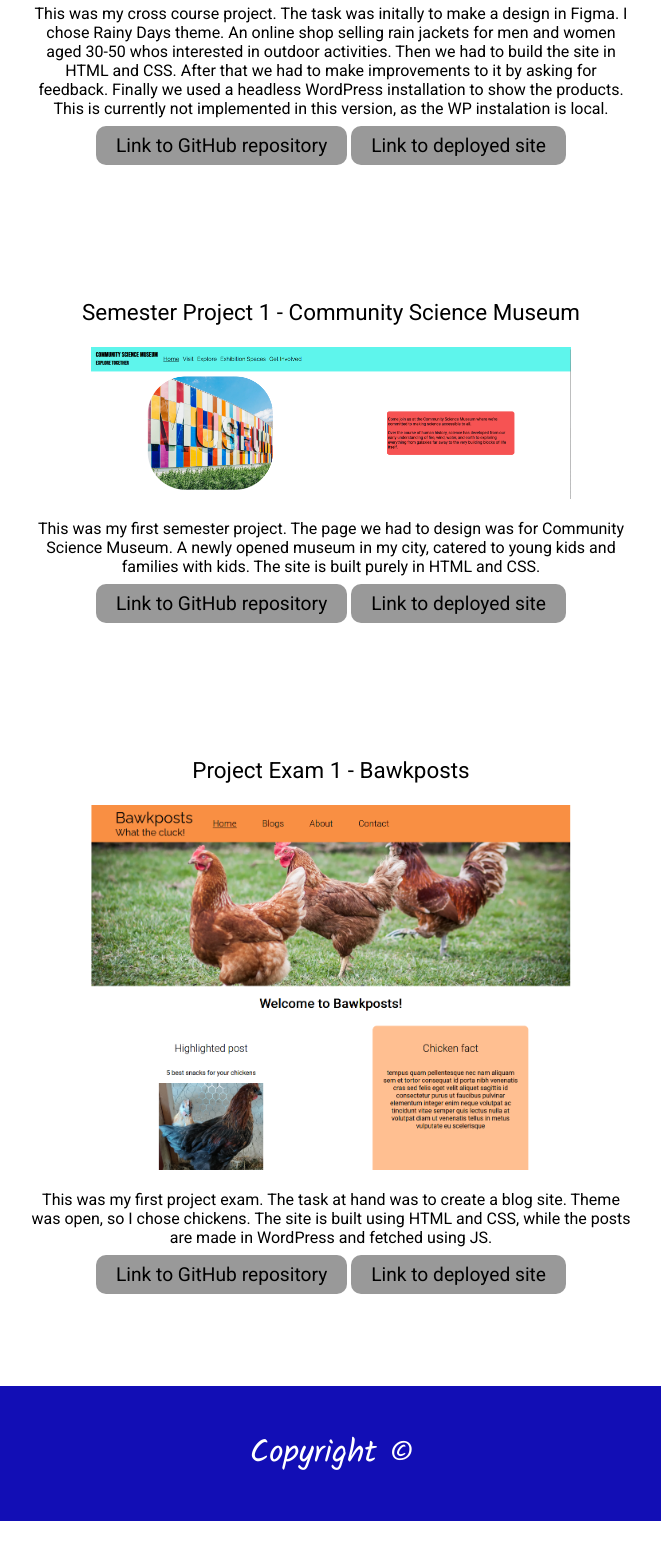
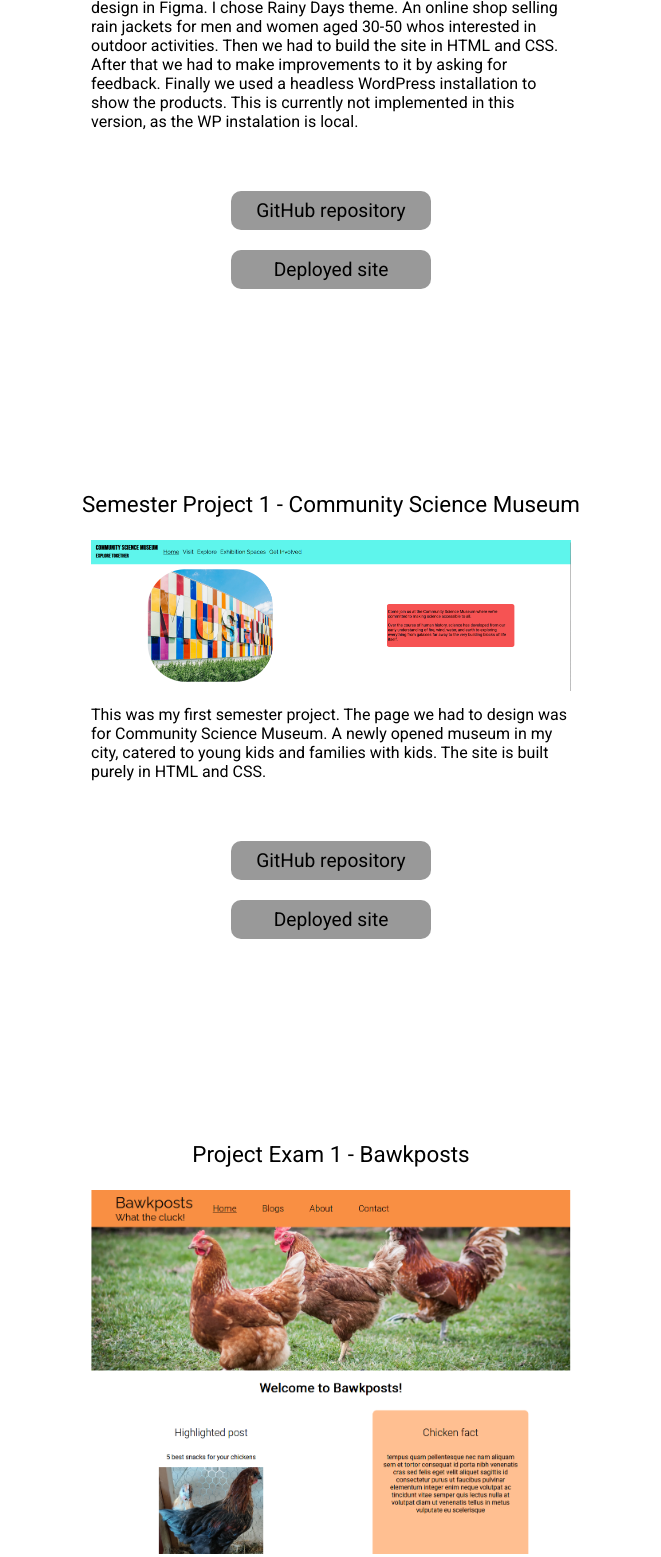
Before and after one commit to sansol0103/Portfolio, a plain HTML site: page index.html in a window 1280 px wide. Shown: the part 1108-2665 px from the top of the page, without its empty margins (309-970 px from the left). Before the commit the page ends 2629 px from the top, so only its background shows below. Drawn offline with Linux system fonts and the light colour scheme.

Commit message:
Minor bug fixes, removed JS

```diff
--- a/css/styles.css
+++ b/css/styles.css
@@ -91,8 +91,21 @@ section {
     width: 80%;
 }
 
+.buttons {
+    display: flex;
+    flex-direction: column;
+    max-width: 220px;
+}
+
+.portfolio p {
+    text-align: left;
+    width: 80%;
+    margin: 10px auto;
+}
+
 .portfolio a {
     text-decoration: none;
+    margin: 10px;
     padding: 8px 20px;
     color: black;
     background-color: #999999;
@@ -112,6 +125,8 @@ section {
 
 .about-me p {
     font-size: 1.4rem;
+    width: 80%;
+    margin: auto;
 }
 
 /*Footer*/
--- a/index.html
+++ b/index.html
@@ -39,22 +39,29 @@
                 <h3>Rainy Days cross course project</h3>
                 <img src="images/RainyDays.png" alt="Picture of the home page of RainyDays cross course project">
                 <p>This was my cross course project. The task was initally to make a design in Figma. I chose Rainy Days theme. An online shop selling rain jackets for men and women aged 30-50 whos interested in outdoor activities. Then we had to build the site in HTML and CSS. After that we had to make improvements to it by asking for feedback. Finally we used a headless WordPress installation to show the products. This is currently not implemented in this version, as the WP instalation is local.</p>
-                <a href="https://github.com/sansol0103/RainyDays">Link to GitHub repository</a>
-                <a href="https://voluble-selkie-564a0c.netlify.app">Link to deployed site</a>
+                <div class="buttons">
+                    <a href="https://github.com/sansol0103/RainyDays">GitHub repository</a>
+                    <a href="https://voluble-selkie-564a0c.netlify.app">Deployed site</a>
+                </div>
             </div>
             <div>
                 <h3>Semester Project 1 - Community Science Museum</h3>
                 <img src="images/Semester-Project-1.png" alt="Picture of the home page of Community Science Museum Semester Project">
                 <p>This was my first semester project. The page we had to design was for Community Science Museum. A newly opened museum in my city, catered to young kids and families with kids. The site is built purely in HTML and CSS.</p>
-                <a href="https://github.com/sansol0103/Semester-Project-1">Link to GitHub repository</a>
-                <a href="https://unrivaled-faloodeh-1a7cf4.netlify.app">Link to deployed site</a>
+                <div class="buttons">
+                    <a href="https://github.com/sansol0103/Semester-Project-1">GitHub repository</a>
+                <a href="https://unrivaled-faloodeh-1a7cf4.netlify.app">Deployed site</a>
+                </div>
+
             </div>
             <div>
                 <h3>Project Exam 1 - Bawkposts</h3>
                 <img src="images/Bawkposts.png" alt="Picture of the home page of Bawkposts Exam Project">
                 <p>This was my first project exam. The task at hand was to create a blog site. Theme was open, so I chose chickens. The site is built using HTML and CSS, while the posts are made in WordPress and fetched using JS.</p>
-                <a href="https://github.com/Noroff-FEU-Assignments/project-exam-1-sansol0103">Link to GitHub repository</a>
-                <a href="https://bawkposts-blog.netlify.app">Link to deployed site</a>
+                <div class="buttons">
+                    <a href="https://github.com/Noroff-FEU-Assignments/project-exam-1-sansol0103">GitHub repository</a>
+                    <a href="https://bawkposts-blog.netlify.app">Deployed site</a>
+                </div>
             </div>
         </section>
     </main>
```
Also changed, not shown: js/script.js (deleted).
